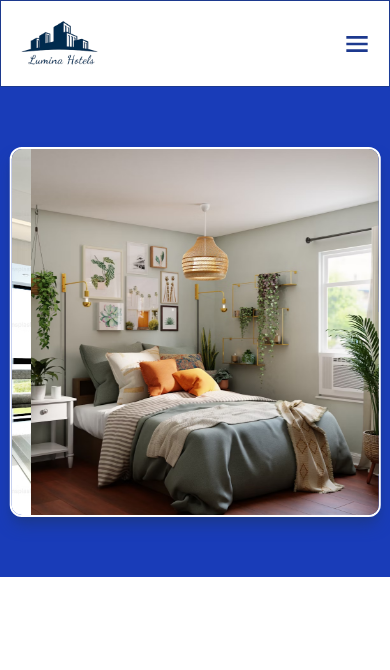
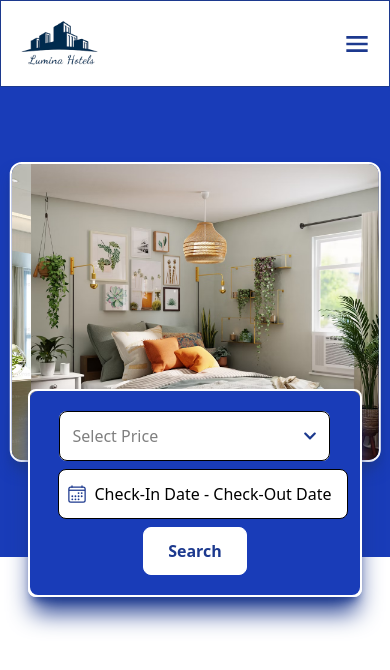
Before and after one commit to fadi-khan/hotel-reservation, a Next.js app: page /home in a window 390 px wide. Shown: the top 670 px of the page. Built offline with nearby package versions, Linux system fonts and the light colour scheme.

Commit message:
create search box and fix responsive issues

```diff
--- a/next.config.ts
+++ b/next.config.ts
@@ -3,6 +3,7 @@ import type { NextConfig } from "next";
 const nextConfig: NextConfig = {
   /* config options here */
   reactCompiler: true,
+
 };
 
 export default nextConfig;
--- a/package.json
+++ b/package.json
@@ -9,7 +9,7 @@
     "lint": "eslint"
   },
   "dependencies": {
-    "next": "16.0.1",
+    "next": "^16.0.3",
     "react": "19.2.0",
     "react-datepicker": "^8.9.0",
     "react-dom": "19.2.0",
--- /dev/null
+++ b/src/app/css/reactDatePicker.css
@@ -0,0 +1,30 @@
+.react-datepicker__header {
+  @apply bg-blue-900 text-white font-extrabold px-2 m-0 ;
+}
+
+.react-datepicker__current-month {
+  @apply text-xl font-bold  flex items-center justify-between;
+}
+
+.react-datepicker__day-name {
+  @apply text-blue-900 text-sm font-semibold  p-1;
+}
+
+.react-datepicker__day {
+  @apply cursor-pointer rounded-full;
+}
+
+.react-datepicker__day--selected{
+  @apply bg-blue-900 text-white rounded-full;
+}
+.react-datepicker__day--in-range,
+
+.react-datepicker__day:not([aria-disabled="true"]).react-datepicker__day--keyboard-selected:hover,
+.react-datepicker__day:not([aria-disabled="true"]).react-datepicker__day--selected:hover,
+.react-datepicker__day:not([aria-disabled="true"]):hover {
+  @apply bg-blue-900! text-white! rounded-full;
+}
+
+.react-datepicker__day--keyboard-selected {
+  @apply bg-transparent rounded-full;
+}
--- a/src/app/globals.css
+++ b/src/app/globals.css
@@ -1,5 +1,6 @@
 @import "tailwindcss";
-
+@import "react-datepicker/dist/react-datepicker.css";
+@import "./css/reactDatePicker.css";
 
 @keyframes subtle-ring {
   0%, 100% { opacity: 0.55; transform: scale(1); }
--- a/src/app/home/page.tsx
+++ b/src/app/home/page.tsx
@@ -1,8 +1,26 @@
-import { HomeImageSlider } from "@/components/homeSlider/HomeImageSlider";
+"use client"
+import { HomeImageSlider } from "@/components/home/HomeImageSlider";
+import { useState } from "react";
+import DatePicker from "react-datepicker";
+import { FaCalendarCheck, FaChevronLeft, FaChevronRight } from "react-icons/fa";
+import { DateRangeInput } from "../utils/DateRangeInput";
+import { FaCalendar } from "react-icons/fa6";
+import { AiOutlineCalendar } from "react-icons/ai";
+import { IoCalendarNumberOutline } from "react-icons/io5";
+import { MdOutlineCalendarViewDay } from "react-icons/md";
+import { SearchBox } from "@/components/home/SearchBox";
 export default function Home() {
+
+
     return (
         <div className="">
-            <HomeImageSlider/>
+            <div className="relative flex justify-center z-30 ">
+            <HomeImageSlider />
+            <div className=" absolute -bottom-10 border-2  border-white  justify-center  flex shadow-xl shadow-blue-900 rounded-lg">
+            <SearchBox/>
+            </div>
+
+            </div>
         </div>
     );
 };
--- /dev/null
+++ b/src/app/utils/DateRangeInput.tsx
@@ -0,0 +1,20 @@
+import React from "react";
+
+interface InputProps {
+  value?: string;
+  onClick?: () => void;
+}
+
+export const DateRangeInput = React.forwardRef<HTMLInputElement, InputProps>(
+  ({ value, onClick }, ref) => (
+    <button
+      onClick={onClick}
+      ref={ref as any}
+      className="border border-black px-4 py-2 rounded-full font-bold text-black min-w-[250px]"
+    >
+      {value || "Select dates"}
+    </button>
+  )
+);
+
+DateRangeInput.displayName = "DateRangeInput";
--- a/src/components/homeSlider/HomeImageSlider.tsx
+++ b/src/components/home/HomeImageSlider.tsx
@@ -44,7 +44,7 @@ export const HomeImageSlider = () => {
   }, [sideImages.length]);
 
   return (
-    <div className="w-full bg-blue-800 lg:py-5 py-5">
+    <div className="w-full bg-blue-800 lg:pb-12  pb-5">
       <div className="relative mx-auto max-w-6xl h-[450px] px-6">
         {/* Left stack (overlapping with peek) */}
         <div className="absolute left-[10%] top-1/4 -translate-y-1/2 w-[150px]">
@@ -66,7 +66,7 @@ export const HomeImageSlider = () => {
           </div>
 
         </div>
-         <h1 className="hidden lg:block absolute top-[85%] left-[10%] -translate-x-1/2 -translate-y-1/2 text-white text-4xl font-bold"> Luxurious Rooms</h1>
+         <h1 className="hidden xl:block absolute top-[85%] left-[10%] -translate-x-1/2 -translate-y-1/2 text-white text-4xl font-bold"> Luxurious Rooms</h1>
 
 
         {/* Right stack (overlapping with peek) */}
@@ -90,10 +90,10 @@ export const HomeImageSlider = () => {
 
 
         </div>
-         <h1 className="hidden lg:block absolute top-[85%] -right-[15%] -translate-x-1/2 -translate-y-1/2 text-white text-4xl font-bold"> Affordable Prices</h1>
+         <h1 className="hidden xl:block absolute top-[85%] -right-[15%] -translate-x-1/2 -translate-y-1/2 text-white text-4xl font-bold"> Affordable Prices</h1>
 
         {/* Center slider (incoming slides in, current stays) */}
-        <div className="  absolute left-1/2 top-1/2 -translate-x-1/2 -translate-y-1/2 w-[95%] h-[370px] lg:w-[420px] lg:h-[370px] border-2 border-white overflow-hidden rounded-xl shadow-lg shadow-blue-900">
+        <div className="  absolute left-1/2 top-1/2 -translate-x-1/2 -translate-y-1/2 w-[95%] h-[300px] lg:w-[420px] lg:h-[300px] border-2 border-white overflow-hidden rounded-xl shadow-lg shadow-blue-900">
           {/* Current stays static */}
 
           <Image
@@ -101,8 +101,8 @@ export const HomeImageSlider = () => {
             src={sideImages[centerIdx]}
             alt="Center Current"
             width={600}
-            height={410}
-            className="object-cover w-[95%] h-[370px] lg:w-[420px] lg:h-[370px] absolute inset-0 z-10 "
+            height={300}
+            className="object-cover w-[95%] h-[300px] lg:w-[420px] lg:h-[300px] absolute inset-0 z-10 "
           />
           {/* Incoming slides in from right */}
           <Image
@@ -110,8 +110,8 @@ export const HomeImageSlider = () => {
             src={sideImages[(centerIdx + 1) % sideImages.length]}
             alt="Center Next"
             width={600}
-            height={410}
-            className={`object-cover w-[95%] h-[370px] lg:w-[420px] lg:h-[370px] absolute inset-0 ${
+            height={300}
+            className={`object-cover w-[95%] h-[300px] lg:w-[420px] lg:h-[300px] absolute inset-0 ${
               sliding
                 ? "z-20 transition-transform duration-700 translate-x-0"
                 : "-z-10 transition-none translate-x-full"
--- /dev/null
+++ b/src/components/home/SearchBox.tsx
@@ -0,0 +1,87 @@
+import { Pricelist } from "@/data/enums/Pricelist";
+import { useState } from "react";
+import DatePicker from "react-datepicker";
+import { FaChevronLeft, FaChevronRight, FaCalendar, FaChevronDown, FaChevronUp } from "react-icons/fa";
+import { IoCalendarOutline } from "react-icons/io5";
+
+export const SearchBox = () => {
+    const [startDate, setStartDate] = useState<Date>(new Date());
+    const [endDate, setEndDate] = useState<Date | null>(null);
+    const [startPrice , setStartPrice] = useState<Number>(0);
+    const [endPrice , setEndPrice] = useState<Number>(0);
+    const [isOpen, setIsOpen] = useState(false);
+    const handlePriceClick = (price: string) => {
+        if (price=="10000+"){
+            setStartPrice(10000)
+            setEndPrice(10000)
+        }
+        else{
+            const [start, end] = price.split("-");
+            setStartPrice(Number(start));
+            setEndPrice(Number(end));
+        }
+        setIsOpen(false);
+    };
+    return (
+        <div className="rounded-lg flex items-center  flex-col lg:flex-row w-full bg-blue-800  p-5 select-none z-50">
+
+            <div className={`${isOpen ? " z-50" : "z-30"} relative bg-white  rounded-lg  mb-2 lg:mb-0  `}>
+               <div className="flex items-center border p-3 rounded-lg lg:max-w-[300px] justify-between" onClick={() => setIsOpen(!isOpen)}>
+                <input className="focus:border-none border-none cursor-pointer outline-none" type="text" placeholder="Select Price"  value={startPrice!==0 && endPrice!==0 ? startPrice + " - " + endPrice : ""}/>
+                {!isOpen ? <FaChevronDown className="cursor-pointer text-blue-900" size={14} /> : <FaChevronUp className="cursor-pointer text-blue-900" size={14} /> }
+               </div>
+               <div className={`z-50 absolute  mt-0.5 left-0  w-full  border border-blue-900 rounded   bg-white cursor-pointer ${isOpen ? "block" : "hidden"}`}>
+                {
+                    Object.values(Pricelist)?.map((price) => (
+                        <div className=" p-2 hover:bg-blue-900  hover:text-white font-medium   "onClick={() => handlePriceClick(price)}  key={price}>
+                            {price}
+                        </div>
+                    ))
+                }
+               </div>
+            </div>
+            <div className={`${isOpen ? " z-30" : "z-50"}`}>
+                <DatePicker
+                selected={startDate}
+                className="border lg:mb-0 mb-2 lg:w-fit w-full cursor-pointer bg-white focus:border-blue-600 focus:border-4 border-black  py-3 rounded-lg text-black lg:min-w-[300px]  lg:px-3 flex justify-center"
+                calendarClassName=" shadow-xl rounded-full "
+                dayClassName={() => "cursor-pointer hover:text-white hover:bg-blue-900 rounded-full"}
+                wrapperClassName=""
+                renderCustomHeader={({ date, changeYear, changeMonth, decreaseMonth, increaseMonth }) => (
+                    <div className="  py-2 ">
+                        <div className="flex items-center justify-between">
+                            <button onClick={decreaseMonth} className="p-1 cursor-pointer"><FaChevronLeft size={16} /></button>
+                            <span>{date.toLocaleDateString('en-US', { month: 'long', year: 'numeric' })}</span>
+                            <button onClick={increaseMonth} className="p-1 cursor-pointer"><FaChevronRight size={16} /></button>
+                        </div>
+                    </div>
+                )}
+                selectsRange={true}
+                startDate={startDate}
+                endDate={endDate}
+                onChange={(dates: [Date | null, Date | null]) => {
+                    const [start, end] = dates;
+                    setStartDate(start || new Date());
+                    setEndDate(end);
+                    setIsOpen(false);
+                }}
+                minDate={new Date()}
+                customInput={
+                    <div className="mx-2">
+                        {(startDate && endDate)
+                            ? `${startDate.toDateString().split(" ").slice(1).join(" ")} - ${endDate.toDateString().split(" ").slice(1).join(" ")}`
+                            : <div className="flex items-center ">
+                                <IoCalendarOutline size={20} className="text-blue-900 " />
+                                <span className="px-2">
+                                    Check-In Date - Check-Out Date
+                                </span>
+                            </div>}
+                    </div>
+                }
+            />
+            </div>
+            <input type="button" value="Search" className="bg-white cursor-pointer text-blue-900 font-bold border border-white  h-[48px] px-6  rounded-lg"/>
+
+        </div>
+    );
+};
--- a/src/components/sidebars/MobileSidebar.tsx
+++ b/src/components/sidebars/MobileSidebar.tsx
@@ -7,7 +7,7 @@ export const MobileSideBar = ({ isOpen, setIsOpen }: { isOpen: boolean; setIsOpe
   return (
     <div
       aria-hidden={!isOpen}
-      className={`fixed top-0 right-0 h-screen w-[65%] bg-blue-900 z-50 transform transition-transform duration-500 ease-in-out
+      className={`fixed top-0  z-50 right-0 h-screen w-[65%] bg-blue-900  transform transition-transform duration-500 ease-in-out
       ${isOpen ? 'translate-x-0 pointer-events-auto' : 'translate-x-full pointer-events-none'}`}
     >
       <div className=" px-7 my-[34px] shadow-blue-600  shadow-sm text-white flex justify-between items-center border-b border-blue-900">
--- /dev/null
+++ b/src/data/enums/Pricelist.ts
@@ -0,0 +1,7 @@
+export const Pricelist = {
+    "Price1": "1000 - 2000",
+    "Price2": "2000 - 3000",
+    "Price3": "3000 - 5000",
+    "Price4": "5000 - 10000",
+    "Price5": "10000+"
+}
```
Also changed, not shown: 1 other file (tests, documents, lock files or other folders).
